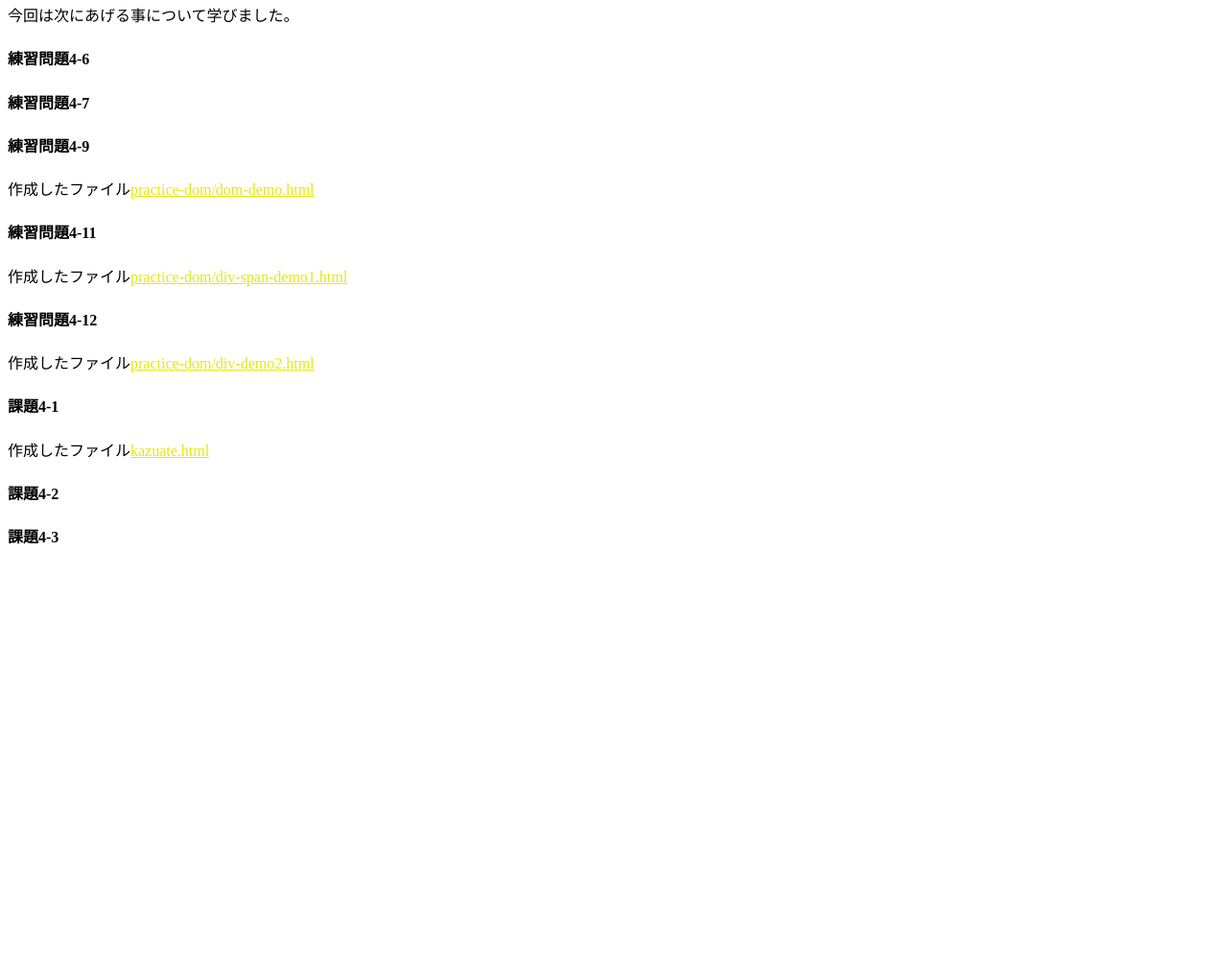
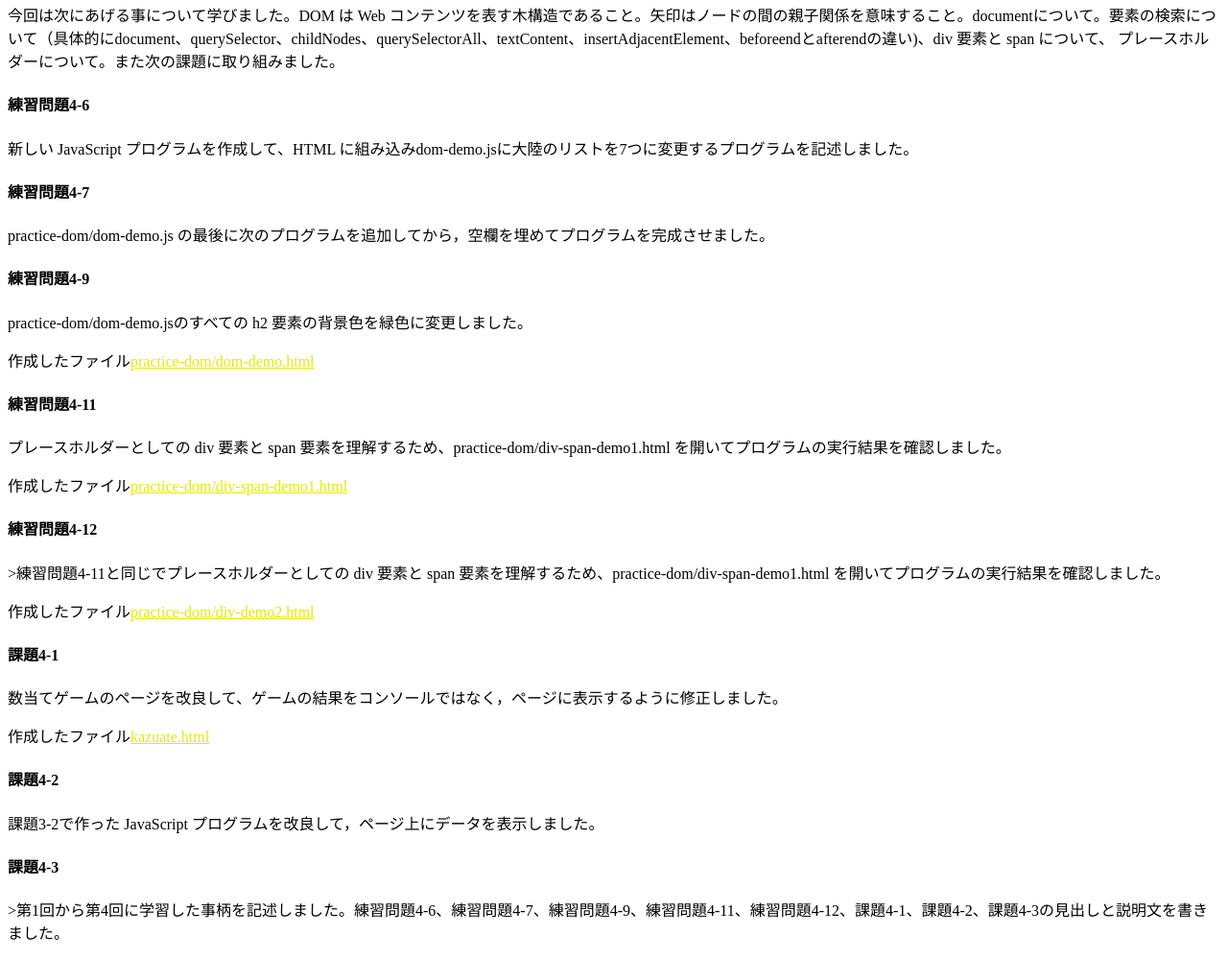
Before and after one commit to G184442021/medialabo, a plain HTML site: page index.html in a window 1280 px wide. Shown: the part 2548-3547 px from the top of the page at 96% size. Before the commit the page ends 3139 px from the top, so only its background shows below. Drawn offline with Linux system fonts and the light colour scheme.

Commit message:
第4回新規作成

```diff
--- a/index.html
+++ b/index.html
@@ -63,29 +63,29 @@
 
     <h2>第4回DOMとJavaScript</h2>
 
-    <p>今回は次にあげる事について学びました。</p>
+    <p>今回は次にあげる事について学びました。DOM は Web コンテンツを表す木構造であること。矢印はノードの間の親子関係を意味すること。documentについて。要素の検索について（具体的にdocument、querySelector、childNodes、querySelectorAll、textContent、insertAdjacentElement、beforeendとafterendの違い)、div 要素と span について、 プレースホルダーについて。また次の課題に取り組みました。</p>
 
 
      <h4>練習問題4-6</h4>
-     <p></p>
+     <p>新しい JavaScript プログラムを作成して、HTML に組み込みdom-demo.jsに大陸のリストを7つに変更するプログラムを記述しました。</p>
      <h4>練習問題4-7</h4>
-     <p></p>
+     <p>practice-dom/dom-demo.js の最後に次のプログラムを追加してから，空欄を埋めてプログラムを完成させました。</p>
      <h4>練習問題4-9</h4>
-     <p></p>
+     <p>practice-dom/dom-demo.jsのすべての h2 要素の背景色を緑色に変更しました。</p>
      <p>作成したファイル<a href="practice-dom/dom-demo.html ">practice-dom/dom-demo.html </a></p>
      <h4>練習問題4-11</h4>
-     <p></p>
+     <p>プレースホルダーとしての div 要素と span 要素を理解するため、practice-dom/div-span-demo1.html を開いてプログラムの実行結果を確認しました。</p>
      <p>作成したファイル<a href="practice-dom/div-span-demo1.html ">practice-dom/div-span-demo1.html </a></p>
      <h4>練習問題4-12</h4>
-     <p></p>
+     <p>>練習問題4-11と同じでプレースホルダーとしての div 要素と span 要素を理解するため、practice-dom/div-span-demo1.html を開いてプログラムの実行結果を確認しました。</p>
      <p>作成したファイル<a href="practice-dom/div-demo2.html ">practice-dom/div-demo2.html </a></p>
      <h4>課題4-1</h4>
-     <p></p>
+     <p>数当てゲームのページを改良して、ゲームの結果をコンソールではなく，ページに表示するように修正しました。</p>
      <p>作成したファイル<a href="kazuate.html">kazuate.html</a></p>
      <h4>課題4-2</h4>
-     <p></p>
+     <p>課題3-2で作った JavaScript プログラムを改良して，ページ上にデータを表示しました。</p>
      <h4>課題4-3</h4>
-     <p></p>
+     <p>>第1回から第4回に学習した事柄を記述しました。練習問題4-6、練習問題4-7、練習問題4-9、練習問題4-11、練習問題4-12、課題4-1、課題4-2、課題4-3の見出しと説明文を書きました。</p>
 
   </body>
 </html>
```
